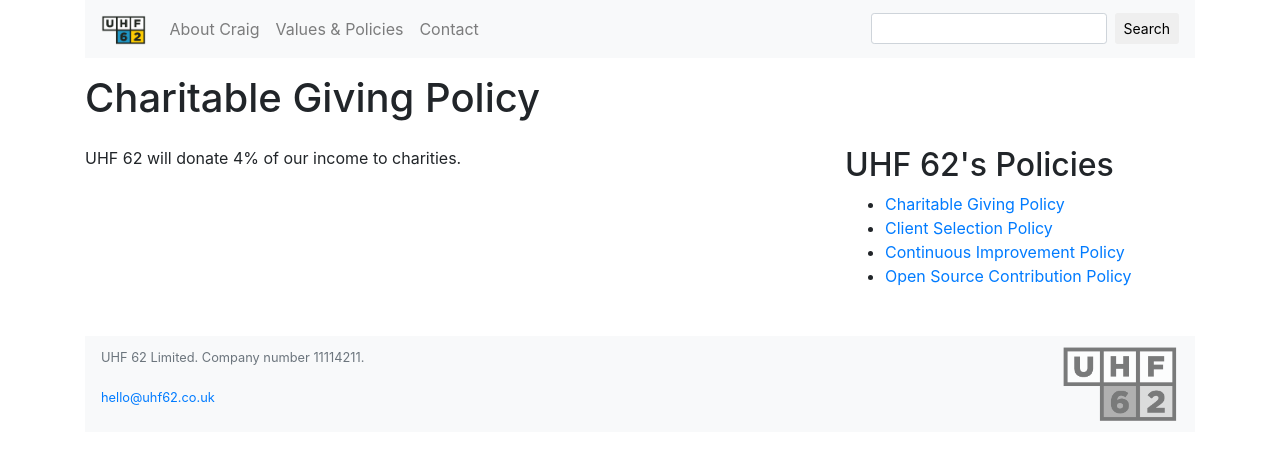
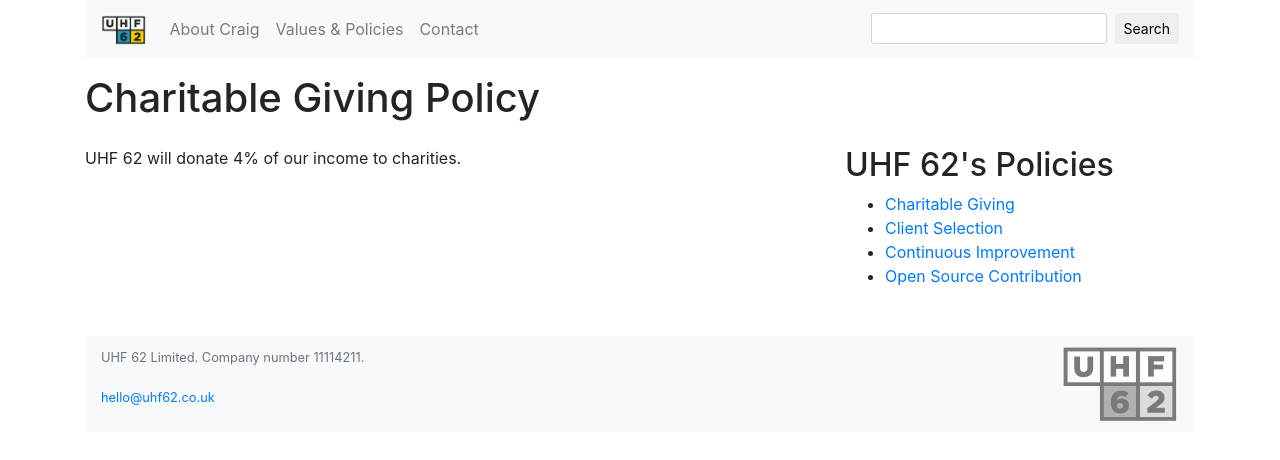
Before and after one commit to uhf62/uhf62.co.uk, a Jekyll site: the page built from _policies/charitable_giving.md, in a window 1280 px wide. Shown: the top 460 px of the page. Built offline with Jekyll 4.4.1, drawn with Linux system fonts in a browser that asks for light colours.

Commit message:
Remove word 'policy' from list of policies.

```diff
--- a/_includes/policies.html
+++ b/_includes/policies.html
@@ -2,7 +2,7 @@
     {% for policy in site.policies %}
         {% if policy.skip_in_list %}
         {% else %}
-            <li><a href="{{ policy.url }}">{{ policy.title }}</a></li>
+            <li><a href="{{ policy.url }}">{{ policy.title | remove: ' Policy' }}</a></li>
         {% endif %}
     {% endfor %}
 </ul>
```
